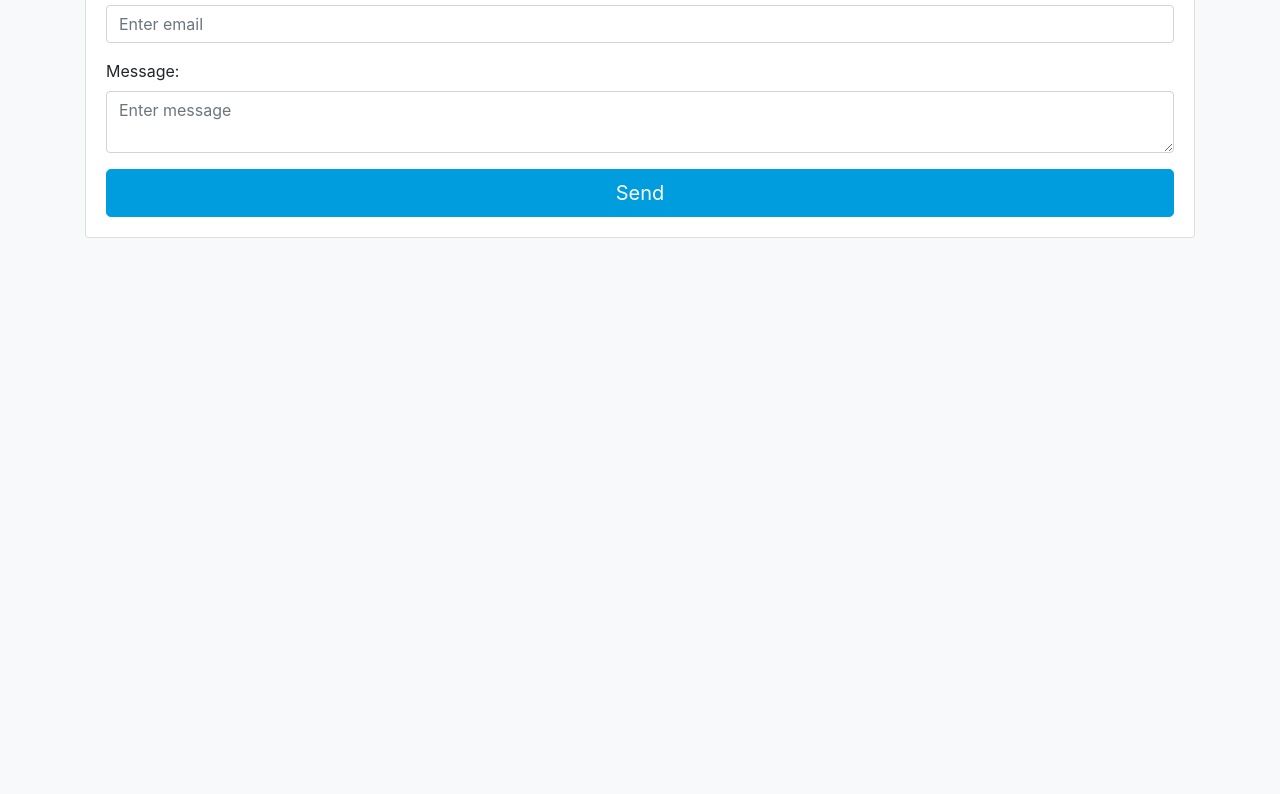
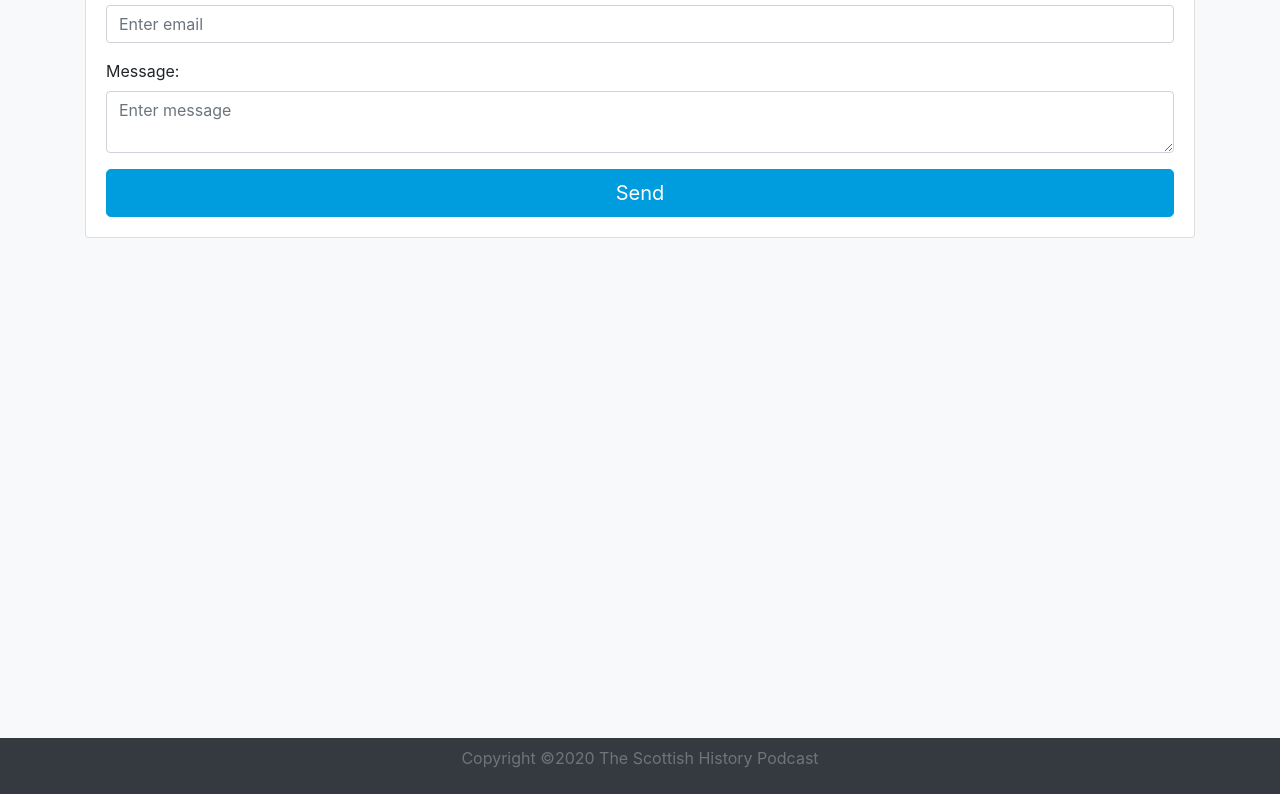
Before and after one commit to stephenh369/the_scottish_history_podcast_website, a website: page index.html in a window 1280 px wide. Shown: the part 1490-2284 px from the top of the page. Before the commit the page ends 2228 px from the top, so only its background shows below. Drawn offline with nearby package versions, Linux system fonts and the light colour scheme.

Commit message:
added footer

```diff
--- a/index.html
+++ b/index.html
@@ -98,6 +98,18 @@
       </div>
     </section>
 
+    <footer class="sticky-bottom justify-content-center align-items-center navbar navbar-expand-sm bg-dark text-muted" id="main-footer">
+      <p class="text-center">
+        Copyright
+        <SCRIPT LANGUAGE="JavaScript">
+          today=new Date();
+          currentYear=today.getFullYear();
+          document.write('&copy;' + currentYear);
+          </SCRIPT>
+          The Scottish History Podcast
+      </p>
+    </footer>
+
 
     <!-- Optional JavaScript -->
     <!-- jQuery first, then Popper.js, then Bootstrap JS -->
--- a/main.scss
+++ b/main.scss
@@ -18,7 +18,6 @@ $body-bg: $light;
 
 html {
   height: auto !important;
-  padding-bottom: 500px !important;
   scroll-behavior: smooth;
 }
 
@@ -91,6 +90,10 @@ html {
   }
 }
 
+#main-footer {
+  margin-top: 500px !important;
+}
+
 @media (min-width: 576px) {
 
   #main-nav-links {
```
Also changed, not shown: main.css, 1 other file.
